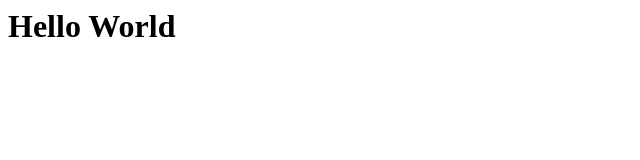
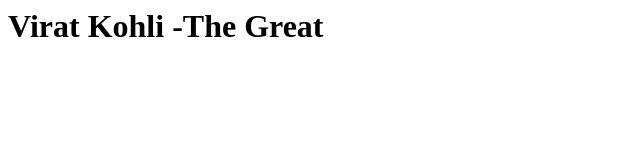
Before and after one commit to Shabrinath/dockerfile, a plain HTML site: page index.html in a window 1280 px wide. Shown: the whole page, without its empty margins (0-640 px from the left). Drawn offline with Linux system fonts and the light colour scheme.

Commit message:
Update index.html

```diff
--- a/index.html
+++ b/index.html
@@ -1 +1 @@
-<h1>Hello World</h1>
+<h1>Virat Kohli -The Great</h1>
```
